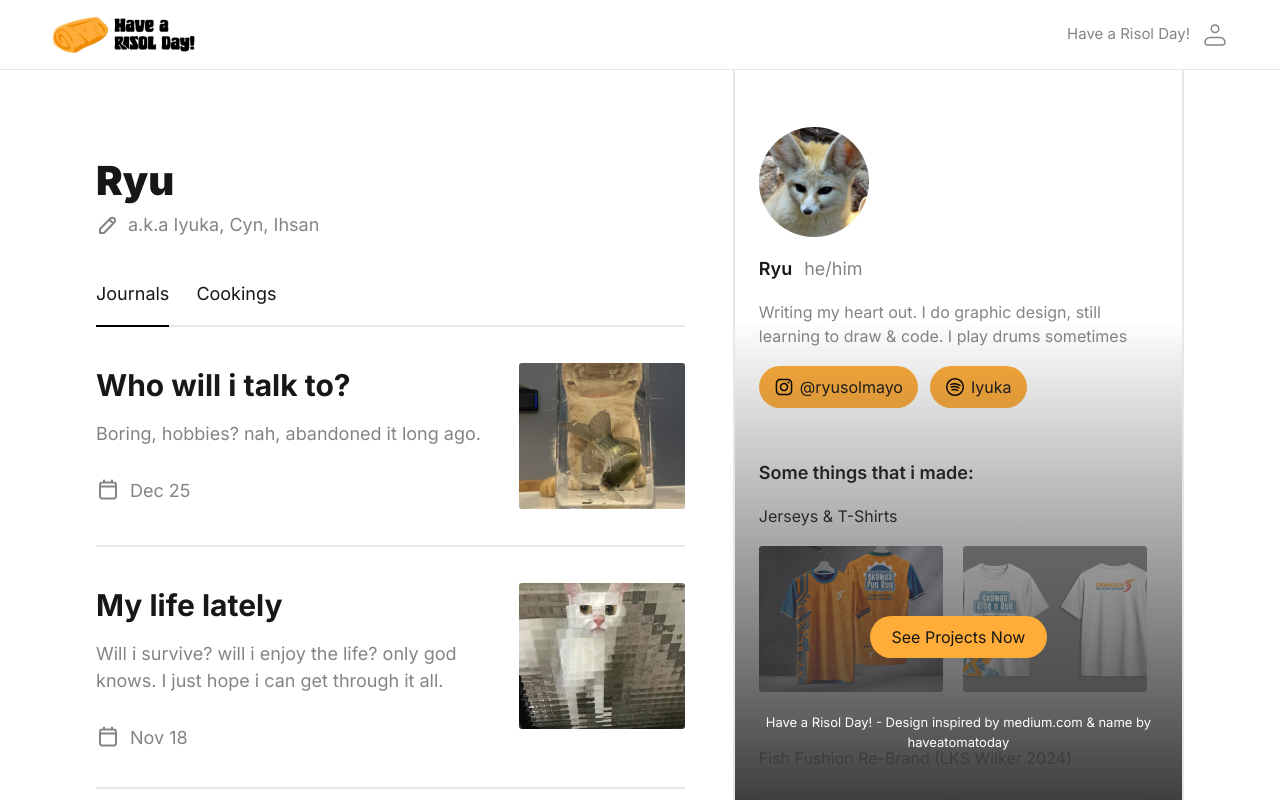
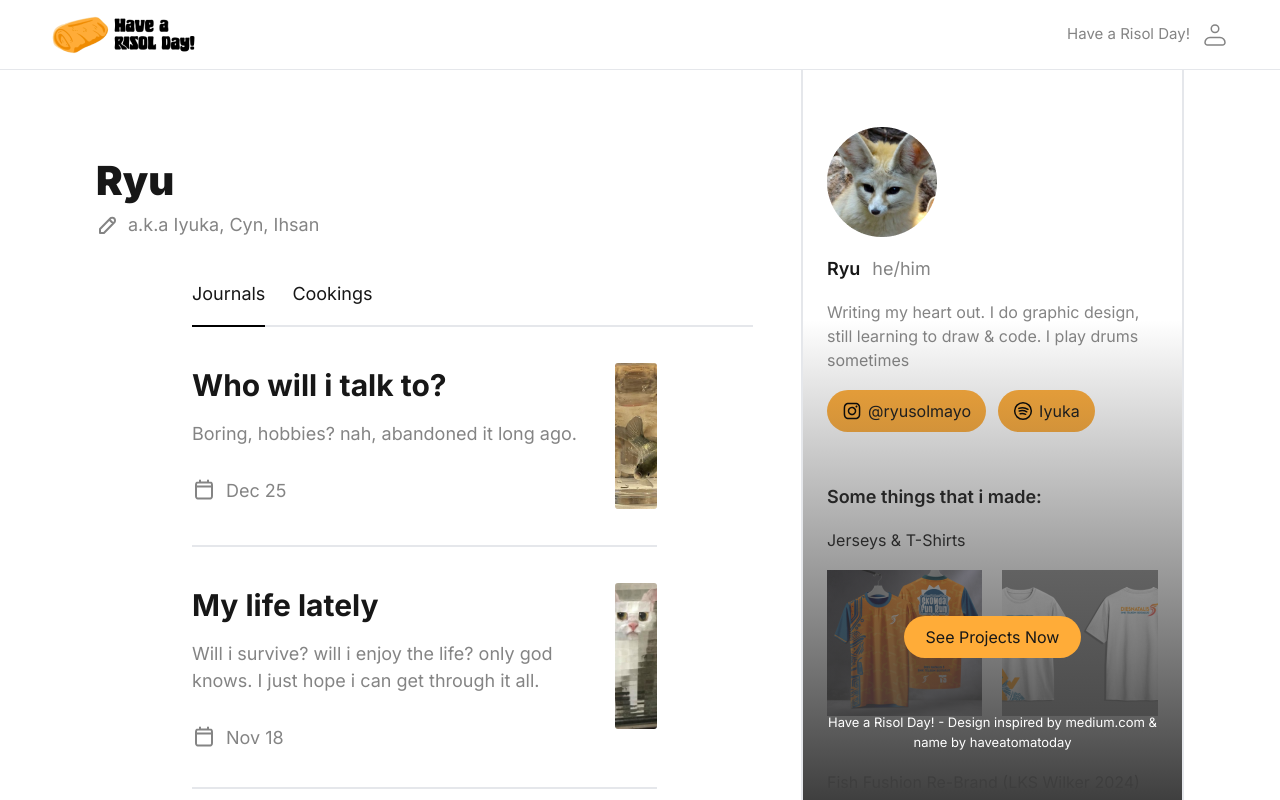
Before and after one commit to arkajenar07/havearisolday, a Next.js app: page / in a window 1280 px wide. Built offline with nearby package versions, Linux system fonts and the light colour scheme.

Commit message:
done awkaokwoakowkko

```diff
--- a/src/app/page.tsx
+++ b/src/app/page.tsx
@@ -39,8 +39,8 @@ const displayedData =
       </header>
 
       {/* Main Content */}
-      <main className="flex flex-1 2xl:px-[173px] sm:px-[96px] justify-between overflow-hidden xl:gap-x-[48px] gap-x-[24px]">
-        <div className="md:mt-[81px] sm:mt-[48px] mt-[27px]  max-w-[858px] flex-grow overflow-scroll example">
+      <main className="flex flex-1 2xl:px-[173px] lg:px-[96px] justify-between overflow-hidden xl:gap-x-[48px] gap-x-[24px]">
+        <div className="md:mt-[81px] sm:mt-[48px] mt-[27px] lg:max-w-[858px]  flex-grow overflow-scroll example">
           <div className="lg:block hidden">
             <h1 className="font-black text-[40px]">Ryu</h1>
             <div className="flex items-center gap-x-[8px]">
@@ -55,7 +55,7 @@ const displayedData =
               </h2>
             </div>
           </div>
-          <div className="lg:hidden flex items-start xs:gap-x-[32px] gap-x-[16px] sm:px-0 px-[20px]">
+          <div className="lg:hidden flex items-start xs:gap-x-[32px] gap-x-[16px] sm:px-[96px] px-[20px]">
             <Image
               src="/images/fox.png"
               width={110}
@@ -104,7 +104,7 @@ const displayedData =
             </div>
           </div>
           <div className="mt-[42px] w-full example flex flex-col items-start gap-y-[36px]">
-            <div className="w-full border-b-2 flex gap-x-[27px] sm:mx-0 mx-[20px]">
+            <div className="w-full border-b-2 flex gap-x-[27px] sm:mx-[96px] mx-[20px]">
               <button
                 onClick={() => handleTabChange("journals")}
                 className={`sm:pb-[18px] pb-[14px] mb-[-2px] sm:text-[18px] text-[13px] ${
@@ -131,8 +131,8 @@ const displayedData =
               </button>
             </div>
             {activeTab === "projects" ? (
-              <div className="lg:hidden relative w-full mx-[-10] flex justify-center items-center">
-                <div className="w-full h-full overflow-hidden example flex-grow sm:px-0 px-[20px]">
+              <div className="lg:hidden relative w-full flex justify-center items-center">
+                <div className="w-full h-full overflow-hidden example flex-grow sm:px-[96px] px-[20px]">
                     <h1 className="text-[18px] font-semibold">
                       Some things that i made:
                     </h1>
@@ -224,8 +224,8 @@ const displayedData =
               </div>
             ) : (
               displayedData?.map((post) => (
-                <Link className="w-full" key={post.id} href={`/${activeTab}/${post.id}`}>
-                  <div className="w-full flex items-start justify-between xl:pb-[36px] pb-[27px] border-b-[2px] sm:px-0 px-[20px]">
+                <Link className="w-full sm:px-[96px] px-[20px]" key={post.id} href={`/${activeTab}/${post.id}`}>
+                  <div className="w-full flex items-start justify-between xl:pb-[36px] pb-[27px] border-b-[2px]">
                     <div>
                       <h1 className="font-bold xl:text-[30px] sm:text-[24px] text-[17px]">{post.title}</h1>
                       <p className="sm:mt-[12px] mt-[8px] xl:w-[423px] sm:w-[320px] w-[240px] text-secondary xl:text-[18px] sm:text-[14px] text-[11px]">
```
